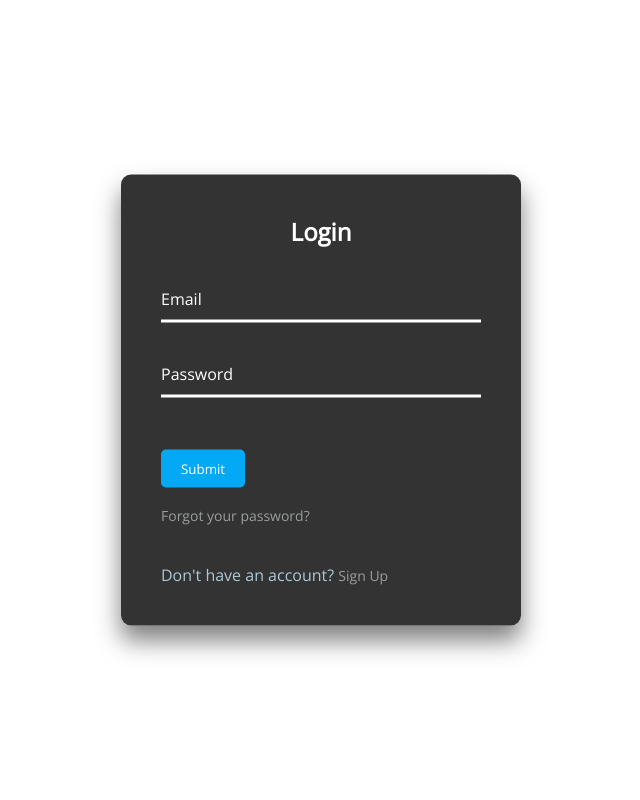
After one commit to kunalbhatia-868/E-Buy, a Django app: page /users/login/ in a window 1280 px wide. The commit adds this page. Shown: the whole page, without its empty margins (319-959 px from the left). Run offline with Django 3.2, Linux system fonts and the light colour scheme.

Commit message:
Added user authentication

```diff
--- /dev/null
+++ b/static/css/users/login.css
@@ -0,0 +1,113 @@
+@import url("https://fonts.googleapis.com/css?family=Open+Sans");
+
+* {
+	font-family: "Open Sans", sans-serif;
+}
+
+body {
+	margin: 0;
+	padding: 0;
+}
+
+.main-container {
+	width: 100%;
+	height: 100vh;
+	transition: 0.4s linear;
+}
+
+.box {
+	width: 400px;
+	position: absolute;
+	top: 50%;
+	left: 50%;
+	transform: translate(-50%, -50%);
+	background: rgba(0, 0, 0, 0.8);
+	padding: 40px;
+	box-sizing: border-box;
+	box-shadow: 0px 15px 25px rgba(0, 0, 0, 0.5);
+	border-radius: 10px;
+}
+
+.box h2 {
+	margin: 0 0 30px;
+	padding: 0;
+	color: #fff;
+	text-align: center;
+}
+
+.box p {
+	margin-bottom: 0;
+	color: #acc8d5;
+}
+
+.box p:nth-child(even) {
+	margin-top: 0;
+}
+
+.box a {
+	color: #9a9d9e;
+	font-size: 14px;
+	text-decoration: none;
+}
+
+.box .input-box {
+	position: relative;
+}
+
+.box .input-box input {
+	width: 100%;
+	padding: 10px 0;
+	font-size: 16px;
+	margin-bottom: 30px;
+	color: #fff;
+	border: 1px solid #fff;
+	border: none;
+	border-bottom-style: solid;
+	outline: none;
+	letter-spacing: 1px;
+	background: transparent;
+}
+
+.box .input-box label {
+	position: absolute;
+	color: #fff;
+	top: 0;
+	left: 0;
+	padding: 10px 0;
+	font-size: 16px;
+	pointer-events: none;
+	transition: 0.5s;
+}
+
+.box .input-box input:focus ~ label,
+.box .input-box input:valid ~ label {
+	top: -18px;
+	left: 0;
+	color: #03a9f4;
+	font-size: 12px;
+}
+
+.box input[type="submit"] {
+	background: transparent;
+	border: none;
+	outline: none;
+	background: #03a9f4;
+	color: #fff;
+	padding: 10px 20px;
+	cursor: pointer;
+	border-radius: 5px;
+}
+
+#logged-in {
+	width: 100%;
+	height: auto;
+	text-align: center;
+	margin: auto;
+	position: absolute;
+	top: 50px;
+	display: none;
+}
+
+.login-true {
+	opacity: 0;
+}
--- a/templates/components/navbar.html
+++ b/templates/components/navbar.html
@@ -11,14 +11,14 @@
         </li>
         {% if user.is_authenticated %}
             <li class="navbar-li">
-            <a href={% url 'home'%}>Logout</a>
+            <a href={% url 'logout'%}>Logout</a>
         </li>
         {% else %}
             <li class="navbar-li">
-                <a href={% url 'home'%}>Login</a>
+                <a href={% url 'login'%}>Login</a>
             </li>
             <li class="navbar-li">
-                <a href={% url 'home'%}>Signup</a>
+                <a href={% url 'signup' %}>Signup</a>
             </li>
         {% endif %}
     </ul>
--- /dev/null
+++ b/templates/users/login.html
@@ -0,0 +1,40 @@
+{% load static %}
+
+<!DOCTYPE html>
+<html lang="en">
+<head>
+    <meta charset="UTF-8">
+    <meta http-equiv="X-UA-Compatible" content="IE=edge">
+    <meta name="viewport" content="width=device-width, initial-scale=1.0">
+    <title>E-Buy</title>
+    <link rel="stylesheet" href={% static 'css/users/login.css' %}>
+</head>
+<body>
+    <div id="main" class="main-container">
+        <div class="box">
+            <h2>Login</h2>
+            <form method="post">
+                {%csrf_token %}
+                <div class="input-box">
+                    <input id="user-email" type="email" name="email" required>
+                    <label>Email</label>
+                </div>
+                <div class="input-box">
+                    <input id="user-pass" type="password" name="password" required>
+                    <label>Password</label>
+                </div>
+                <br>
+                {% for message in messages %}
+                    <p>{{message}}</p>
+                {% endfor %}
+                <input id="submit" type="submit" name="" value="Submit">
+            </form>
+            <p><a href="#">Forgot your password?</a></p><br>
+            <p>Don't have an account? <a href={% url 'signup' %}>Sign Up</a></p>
+        </div>
+    </div>
+
+    <div id="logged-in">
+    </div>
+</body>
+</html>
--- a/users/urls.py
+++ b/users/urls.py
@@ -1,5 +1,10 @@
 from django.urls import path
+from .views import signup,logoutview,loginview
+
 
 urlpatterns=[
+    path('signup/',signup,name="signup"),
+    path('logout/',logoutview,name="logout"),
+    path('login/',loginview,name="login")
 
 ]
--- a/users/views.py
+++ b/users/views.py
@@ -1,2 +1,47 @@
-from django.shortcuts import render
+from django.contrib import auth
+from django.contrib.auth import login,logout,authenticate
+from django.shortcuts import redirect, render
+from .forms import SignUpForm
+from django.contrib import messages
 # Create your views here.
+
+
+def signup(request):
+    if request.method=='POST':
+        form=SignUpForm(data=request.POST)
+        if form.is_valid():
+            user=form.save()
+            login(request,user)
+            messages.success(request,f"New Account has been Created - {user.username}")
+            return redirect('home')
+        else:
+            messages.error(request,f"Please Enter Valid Information")
+    else:
+        form=SignUpForm()
+
+    context={
+        'form':form,
+    }
+    return render(request,"users/signup.html",context)
+
+
+def logoutview(request):
+    if not request.user:
+        return redirect('login')
+    else:
+        logout(request)
+        return redirect('home')
+
+
+def loginview(request):
+    if request.method=='POST':
+        email=request.POST.get('email')
+        password=request.POST.get('password')
+        user=authenticate(request,email=email,password=password)
+        if user is not None:
+            login(request,user)
+            messages.success(request,f"You have been Logged in - {user.username}")
+            return redirect('home')
+        else:
+            messages.error(request,f'please enter valid credentials')
+    return render(request,'users/login.html')
```
Also changed, not shown: templates/users/signup.html (added, +23 -0 lines), users/forms.py (added, +14 -0 lines), db.sqlite3.
